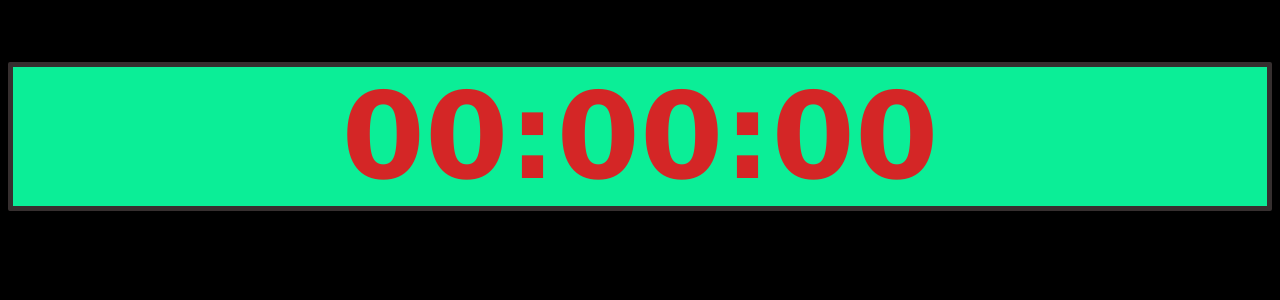
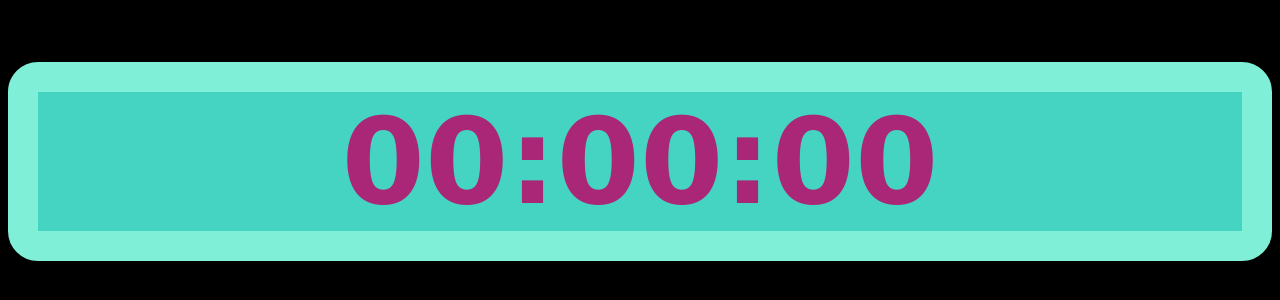
Before and after one commit to bharadwaj13522/Timer, a plain HTML site: page index.html in a window 1280 px wide. Shown: the part 178-478 px from the top of the page. Drawn offline with Linux system fonts and the light colour scheme.

Commit message:
Update style.css

```diff
--- a/style.css
+++ b/style.css
@@ -1,18 +1,22 @@
 body {
-    font-family: 'Lucida Sans', 'Lucida Sans Regular', 'Lucida Grande', 'Lucida Sans Unicode', Geneva, Verdana, sans-serif;
+    font-family: cursive;
     background-color: black;
 }
 
 .timer-container {
-    background-color: rgb(11, 238, 151);
-    border: 5px solid rgb(54, 47, 47);
-    border-radius: 2px;
+    background-color: rgb(69, 212, 193);
+    border: 30px solid rgb(127, 240, 215);
+    border-radius: 30px;
     margin-top: 19%;
 }
-
-h1 {
-    color: rgb(212, 38, 38);
+.Text-display {
+    color: aqua;
+    text-align: center;
+}
+#timer-display {
+    color: rgb(170, 39, 120);
     text-align: center;
     font-size: 120px;
     margin: 0;
+
 }
```
